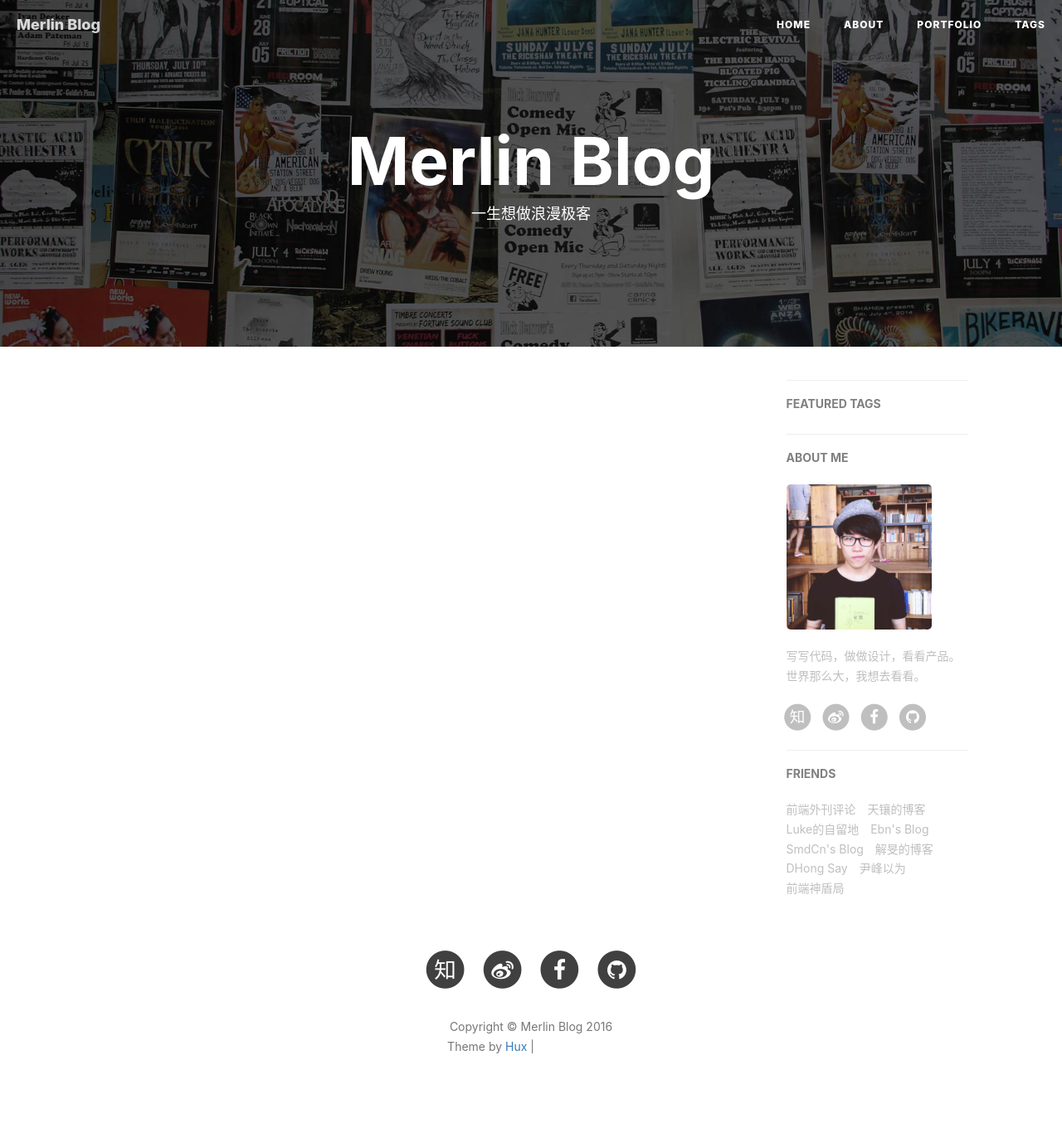
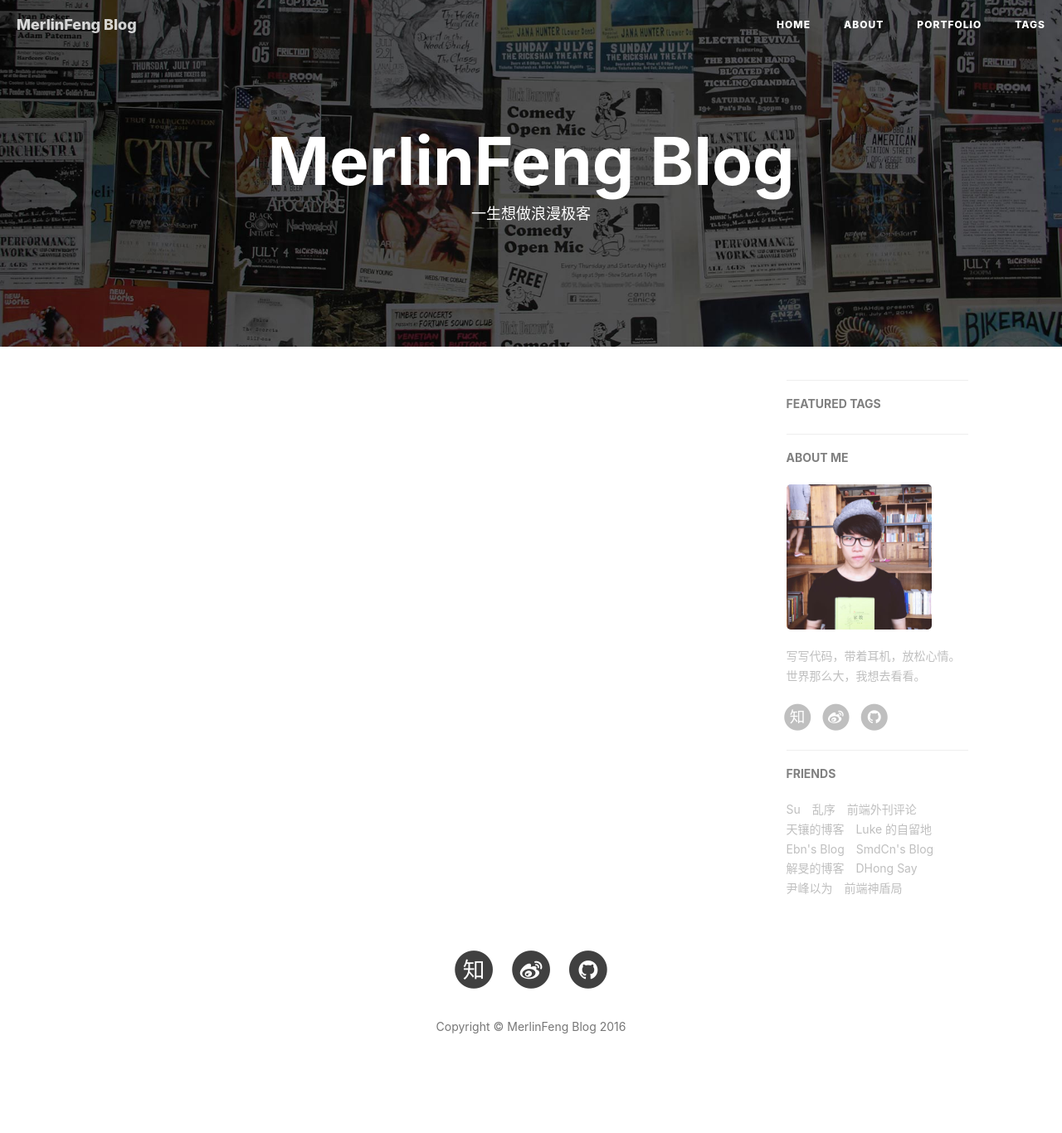
Before and after one commit to mamiaomiao/merlinfeng.github.io, a Jekyll site: the page built from index.html, in a window 1280 px wide. Shown: the whole page at 83% size. Built offline with Jekyll 4.4.1, drawn with Linux system fonts in a browser that asks for light colours; nearby versions of some CDN libraries; the list of posts is cut into pages by our own code; comment, search, counter and statistics services are not loaded; after the commit the page ends 1342 px from its top, so only the background shows below that; grey boxes are pictures that could not be loaded.

Commit message:
初步修改

```diff
--- a/_config.yml
+++ b/_config.yml
@@ -1,22 +1,22 @@
 # Site settings
-title: Merlin Blog
-SEOTitle: 冯强的博客 | MerlinFeng Blog
+title: MerlinFeng Blog
+SEOTitle: 冯强的博客 | Merlin Blog
 header-img: img/home-bg.jpg
-email: huxpro@gmail.com
-description: "关于前端与设计、黑客与画家 | 黄玄，Web & Mobile Lover，Front-End Engineer，UX Designer | 这里是 @Hux黄玄 的个人博客，与你一起发现更大的世界。"
-keyword: "黄玄, Hux黄玄, Hux, 鬼栈, huxpro, @huxpro, 黄玄的博客, Hux Blog, 博客, 个人网站, 互联网, 前端, 设计, 产品, 肖玉, Lynn, 肖玉的男朋友"
-url: "http://huangxuan.me"              # your host, for absolute URL
+email: feng_qiang@yeah.net
+description: "网站开发，PHP，LAMP，热爱变成的世界，一心钻研技术的人，一个沉默寡言但正在改变的人"
+keyword: "冯强，马苗苗男友，前端开发，JS，PHP,程序人生"
+url: "http://www.onwise.xyz"              # your host, for absolute URL
 baseurl: ""                             # for example, '/blog' if your blog hosted on 'host/blog'
 
 
 
 # SNS settings
 RSS: false
-weibo_username:     huxpro
-zhihu_username:     huxpro
+weibo_username:     merlinfeng
+zhihu_username:     merlinfeng
 github_username:    merlinfeng
 #twitter_username:  huxpro
-facebook_username:  huxpro
+#facebook_username:  huxpro
 # linkedin_username:  firstname-lastname-idxxxx
 
 
@@ -63,13 +63,13 @@ duoshuo_share: true                     # set to false if you want to use Commen
 ba_track_id: 4cc1f2d8f3067386cc5cdb626a202900
 # Google Analytics
 ga_track_id: 'UA-49627206-1'            # Format: UA-xxxxxx-xx
-ga_domain: huangxuan.me
+ga_domain: onwise.xyz
 
 
 
 # Sidebar settings
 sidebar: true                           # whether or not using Sidebar.
-sidebar-about-description: "写写代码，做做设计，看看产品。世界那么大，我想去看看。"
+sidebar-about-description: "写写代码，带着耳机，放松心情。世界那么大，我想去看看。"
 sidebar-avatar: /img/avatar-hux.jpg      # use absolute URL, seeing it's used in both `/` and `/about/`
 
 
@@ -83,13 +83,19 @@ featured-condition-size: 1              # A tag will be featured if the size of
 # Friends
 friends: [
     {
+        title: "Su",
+        href: "http://su.gallery/"
+    },{
+        title: "乱序",
+        href: "http://mida.re/"
+    },{
         title: "前端外刊评论",
         href: "http://qianduan.guru/"
     },{
         title: "天镶的博客",
         href: "http://lingyu.wang/"
     },{
-        title: "Luke的自留地",
+        title: "Luke 的自留地",
         href: "http://hmqk1995.github.io"
     },{
         title: "Ebn's Blog",
--- a/_includes/footer.html
+++ b/_includes/footer.html
@@ -81,13 +81,6 @@
                 </ul>
                 <p class="copyright text-muted">
                     Copyright &copy; {{ site.title }} {{ site.time | date: '%Y' }}
-                    <br>
-                    Theme by <a href="http://huangxuan.me">Hux</a> |
-                    <iframe
-                        style="margin-left: 2px; margin-bottom:-5px;"
-                        frameborder="0" scrolling="0" width="91px" height="20px"
-                        src="https://ghbtns.com/github-btn.html?user=huxpro&repo=huxpro.github.io&type=star&count=true" >
-                    </iframe>
                 </p>
             </div>
         </div>
```
